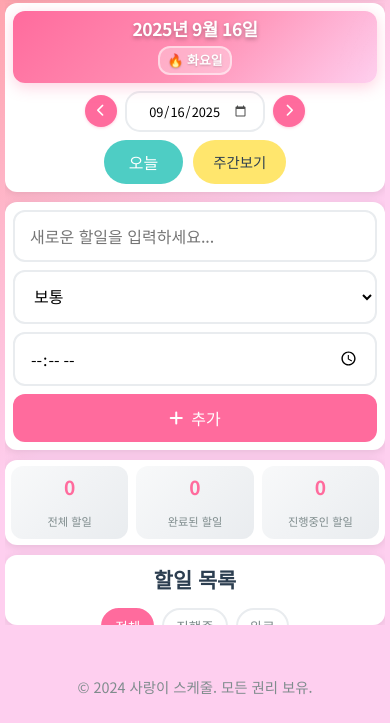
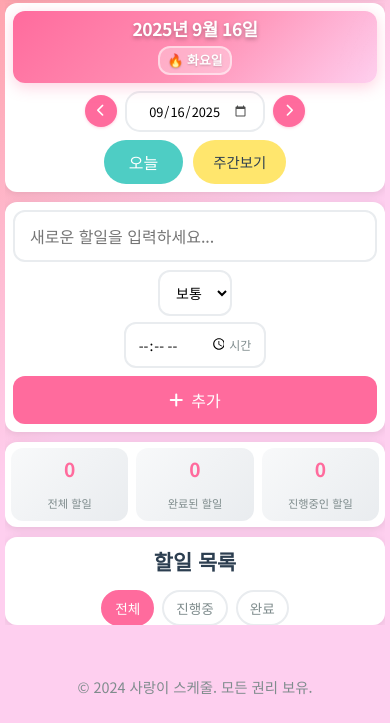
Before and after one commit to parkbuyngchun/sapp, a website: page index.html in a window 390 px wide. Shown: the part 121-844 px from the top of the page. Drawn offline with Linux system fonts and the light colour scheme.

Commit message:
사랑이일정관리:중요도,시간필더수정정

```diff
--- a/index.html
+++ b/index.html
@@ -49,12 +49,17 @@
                 <form id="todoForm" class="todo-form">
                     <div class="input-group">
                         <input type="text" id="todoInput" placeholder="새로운 할일을 입력하세요..." required>
-                        <select id="prioritySelect" class="priority-select">
-                            <option value="low">낮음</option>
-                            <option value="medium" selected>보통</option>
-                            <option value="high">높음</option>
-                        </select>
-                        <input type="time" id="timeInput" class="time-input">
+                        <div class="input-row">
+                            <select id="prioritySelect" class="priority-select">
+                                <option value="low">낮음</option>
+                                <option value="medium" selected>보통</option>
+                                <option value="high">높음</option>
+                            </select>
+                            <div class="time-input-container">
+                                <input type="time" id="timeInput" class="time-input" placeholder="시간">
+                                <label for="timeInput" class="time-label">시간</label>
+                            </div>
+                        </div>
                         <button type="submit" class="add-btn">
                             <i class="fas fa-plus"></i>
                             추가
--- a/style.css
+++ b/style.css
@@ -319,14 +319,18 @@ body {
 
 .input-group {
     display: flex;
+    flex-direction: column;
     gap: 10px;
-    flex-wrap: wrap;
+}
+
+.input-row {
+    display: flex;
+    gap: 10px;
     align-items: center;
 }
 
 .input-group input[type="text"] {
-    flex: 1;
-    min-width: 250px;
+    width: 100%;
     padding: 15px 20px;
     border: 2px solid var(--border-color);
     border-radius: var(--border-radius);
@@ -341,7 +345,7 @@ body {
     box-shadow: 0 0 0 3px rgba(255, 107, 157, 0.1);
 }
 
-.priority-select, .time-input {
+.priority-select {
     padding: 15px;
     border: 2px solid var(--border-color);
     border-radius: var(--border-radius);
@@ -349,12 +353,49 @@ body {
     font-family: inherit;
     background: var(--white);
     transition: var(--transition);
+    min-width: 80px;
+    max-width: 100px;
+    flex-shrink: 0;
+}
+
+.time-input-container {
+    position: relative;
+    display: flex;
+    align-items: center;
+    flex: 1;
+}
+
+.time-input {
+    padding: 15px 40px 15px 15px;
+    border: 2px solid var(--border-color);
+    border-radius: var(--border-radius);
+    font-size: 1rem;
+    font-family: inherit;
+    background: var(--white);
+    transition: var(--transition);
+    width: 100%;
+}
+
+.time-label {
+    position: absolute;
+    right: 15px;
+    top: 50%;
+    transform: translateY(-50%);
+    font-size: 0.9rem;
+    color: var(--text-light);
+    pointer-events: none;
+    background: var(--white);
+    padding: 0 5px;
 }
 
 .priority-select:focus, .time-input:focus {
     outline: none;
     border-color: var(--primary-color);
     box-shadow: 0 0 0 3px rgba(255, 107, 157, 0.1);
+}
+
+.time-input:focus + .time-label {
+    color: var(--primary-color);
 }
 
 .add-btn {
@@ -979,15 +1020,31 @@ body {
         gap: 8px;
     }
 
+    .input-row {
+        flex-direction: column;
+        gap: 8px;
+    }
+
     .input-group input[type="text"] {
-        min-width: auto;
         padding: 12px 15px;
         font-size: 16px; /* iOS 줌 방지 */
     }
 
-    .priority-select, .time-input {
+    .priority-select {
         padding: 12px 15px;
         font-size: 16px; /* iOS 줌 방지 */
+        min-width: auto;
+        max-width: none;
+    }
+
+    .time-input {
+        padding: 12px 40px 12px 15px;
+        font-size: 16px; /* iOS 줌 방지 */
+    }
+
+    .time-label {
+        font-size: 0.8rem;
+        right: 12px;
     }
 
     .add-btn {
@@ -1198,6 +1255,26 @@ body {
         padding: 8px;
     }
 
+    .input-row {
+        flex-direction: column;
+        gap: 6px;
+    }
+
+    .priority-select {
+        padding: 10px 12px;
+        font-size: 14px;
+    }
+
+    .time-input {
+        padding: 10px 35px 10px 12px;
+        font-size: 14px;
+    }
+
+    .time-label {
+        font-size: 0.75rem;
+        right: 10px;
+    }
+
     .stats-section {
         padding: 6px;
     }
```
